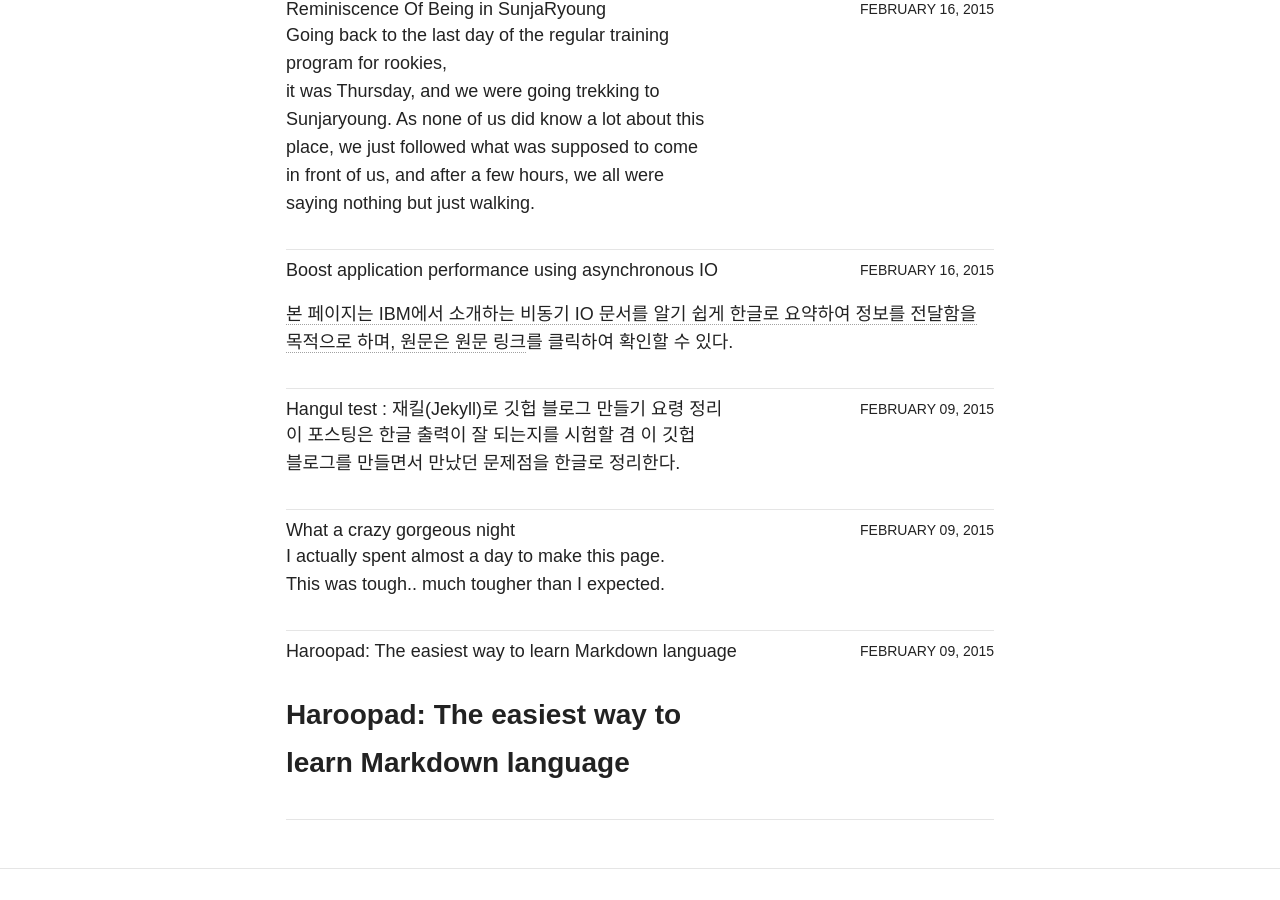
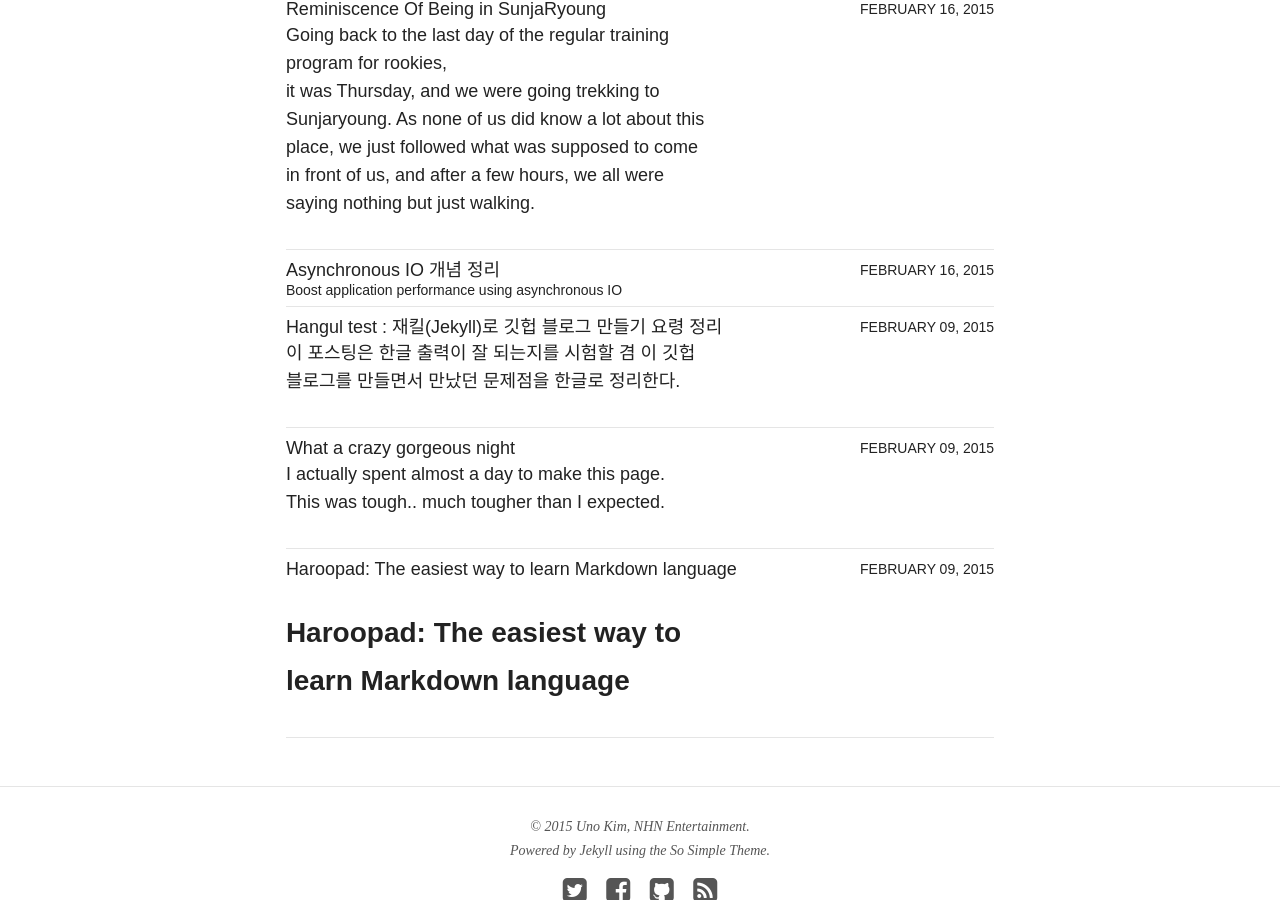
Before and after one commit to djkeh/djkeh.github.io, a Jekyll site: the page built from index.html, in a window 1280 px wide and 900 px high, scrolled down 547 px. Built offline with Jekyll 4.4.1, drawn with Linux system fonts in a browser that asks for light colours; nearby versions of some CDN libraries.

Commit message:
post update

```diff
--- a/_posts/articles/2015-02-15-Boost-application-performance-using-asynchronous-IO.md
+++ b/_posts/articles/2015-02-15-Boost-application-performance-using-asynchronous-IO.md
@@ -1,10 +1,10 @@
 ---
 layout: post
-title: "Boost application performance using asynchronous IO"
+title: "Asynchronous IO 개념 정리"
 date: 2015-02-15T20:39:51-09:00
 modified:
 categories: articles
-excerpt:
+excerpt: "Boost application performance using asynchronous IO"
 tags: [async, asynchronous, io, boost, performance, intel, posix, aio, api, ibm]
 image:
   feature:
```
